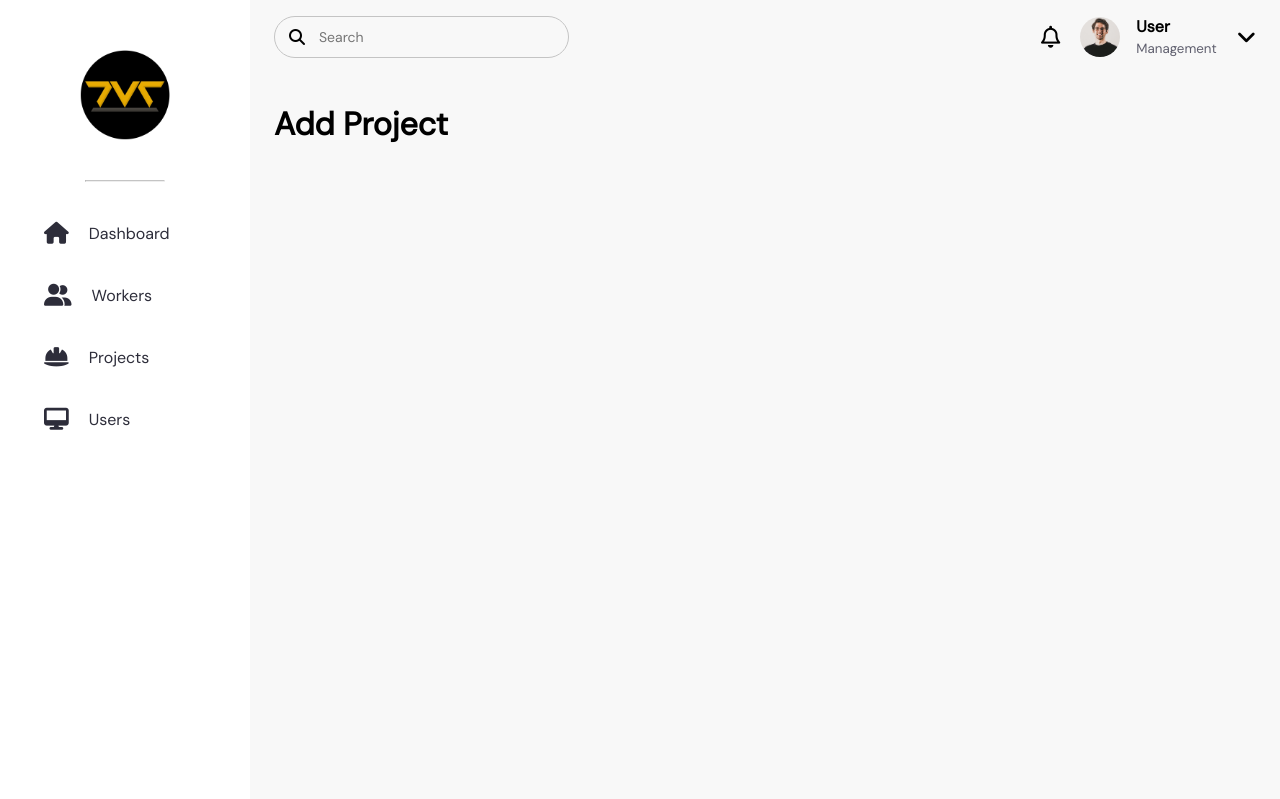
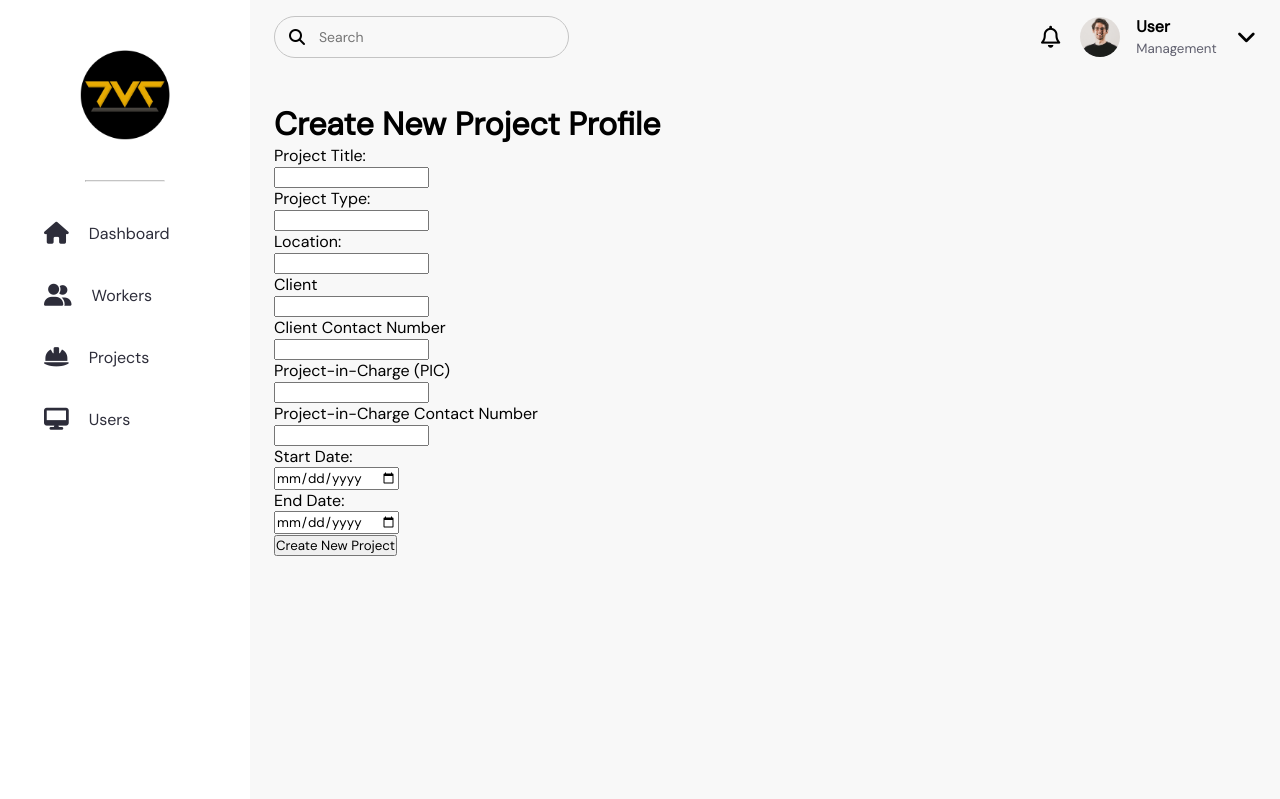
Before and after one commit to Mramus/thomas-vincent-hris, a Django app: page /add_project in a window 1280 px wide. Shown: the top 799 px of the page. Run offline with Django 4.2, Linux system fonts and the light colour scheme; some libraries are stand-ins or nearby versions.

Commit message:
added create project functionality

```diff
--- a/hris/templates/hris/add_project.html
+++ b/hris/templates/hris/add_project.html
@@ -2,5 +2,69 @@
 {% load static %}
 
 {% block content %}
-<h1>Add Project</h1>
+<h1>Create New Project Profile</h1>
+<div>
+    <form class="add-form" method="POST" action="{% url 'add_project' %}"> {% csrf_token %}
+        <div class="form-group row">
+            <label for="ptitle" class="col-form-label">Project Title:</label>
+            <div class="col-sm-7">
+              <input type="text" class="form-control" id="ptitle" name="ptitle">
+            </div>
+        </div>
+        <div class="form-group row">
+            <label for="ptype" class="col-form-label">Project Type:</label>
+            <div class="col-sm-7">
+              <input type="text" class="form-control" id="ptype" name="ptype">
+            </div>
+        </div>
+        <div class="form-group row">
+            <label for="plocation" class="col-form-label">Location:</label>
+            <div class="col-sm-7">
+              <input type="text" class="form-control" id="plocation" name="plocation">
+            </div>
+        </div>
+        <div class="form-group row">
+            <label for="pclient" class="col-form-label">Client</label>
+            <div class="col-sm-7">
+              <input type="text" class="form-control" id="pclient" name="pclient">
+            </div>
+        </div>
+        <div class="form-group row">
+            <label for="pclientcontact" class="col-form-label">Client Contact Number</label>
+            <div class="col-sm-7">
+              <input type="text" class="form-control" id="pclientcontact" name="pclientcontact">
+            </div>
+        </div>
+        <div class="form-group row">
+            <label for="ppic" class="col-form-label">Project-in-Charge (PIC)</label>
+            <div class="col-sm-7">
+              <input type="text" class="form-control" id="ppic" name="ppic">
+            </div>
+        </div>
+        <div class="form-group row">
+            <label for="ppiccontact" class="col-form-label">Project-in-Charge Contact Number</label>
+            <div class="col-sm-7">
+              <input type="text" class="form-control" id="ppiccontact" name="ppiccontact">
+            </div>
+        </div>
+        <div class="form-group row">
+            <label for="pstartdate" class="col-sm-4 col-form-label">Start Date:</label>
+            <div class="col-sm-7">
+              <input type="date" class="form-control" id="pstartdate" name="pstartdate">
+            </div>
+        </div>
+        <div class="form-group row">
+            <label for="penddate" class="col-sm-4 col-form-label">End Date:</label>
+            <div class="col-sm-7">
+              <input type="date" class="form-control" id="penddate" name="penddate">
+            </div>
+        </div>
+        <div class="form-group row">
+            <label for="button" class="col-form-label"></label>
+            <div class="col-sm-7 text-right">
+                <button type="submit" class="mt-3 btn btn-outline-secondary">Create New Project</button>
+            </div>
+        </div>
+    </form>
+</div>
 {% endblock %}
--- a/hris/views.py
+++ b/hris/views.py
@@ -1,4 +1,4 @@
-from django.shortcuts import render
+from django.shortcuts import render, redirect
 from django.contrib import messages
 from .models import UserT, WorkerT, ProjectT, AssignmentT, EvaluationReportT
 
@@ -10,5 +10,17 @@
     return render(request, 'hris/projects.html', {'projects':project_objects})
 
 def add_project(request):
-    #code here
-    return render(request, 'hris/add_project.html')
+    if(request.method=="POST"):
+        ptitle = request.POST.get('ptitle')
+        ptype = request.POST.get('ptype')
+        plocation = request.POST.get('plocation')
+        pclient = request.POST.get('pclient')
+        pclientcontact = request.POST.get('pclientcontact')
+        ppic = request.POST.get('ppic')
+        ppiccontact = request.POST.get('ppiccontact')
+        pstartdate = request.POST.get('pstartdate')
+        penddate = request.POST.get('penddate')
+        ProjectT.objects.create(project_title=ptitle, project_type=ptype, project_location=plocation, client=pclient, client_contact_number=pclientcontact, project_in_charge=ppic, project_in_charge_contact_number=ppiccontact, start_date=pstartdate, end_date=penddate)
+        return redirect('projects')
+    else:
+        return render(request, 'hris/add_project.html')
```
